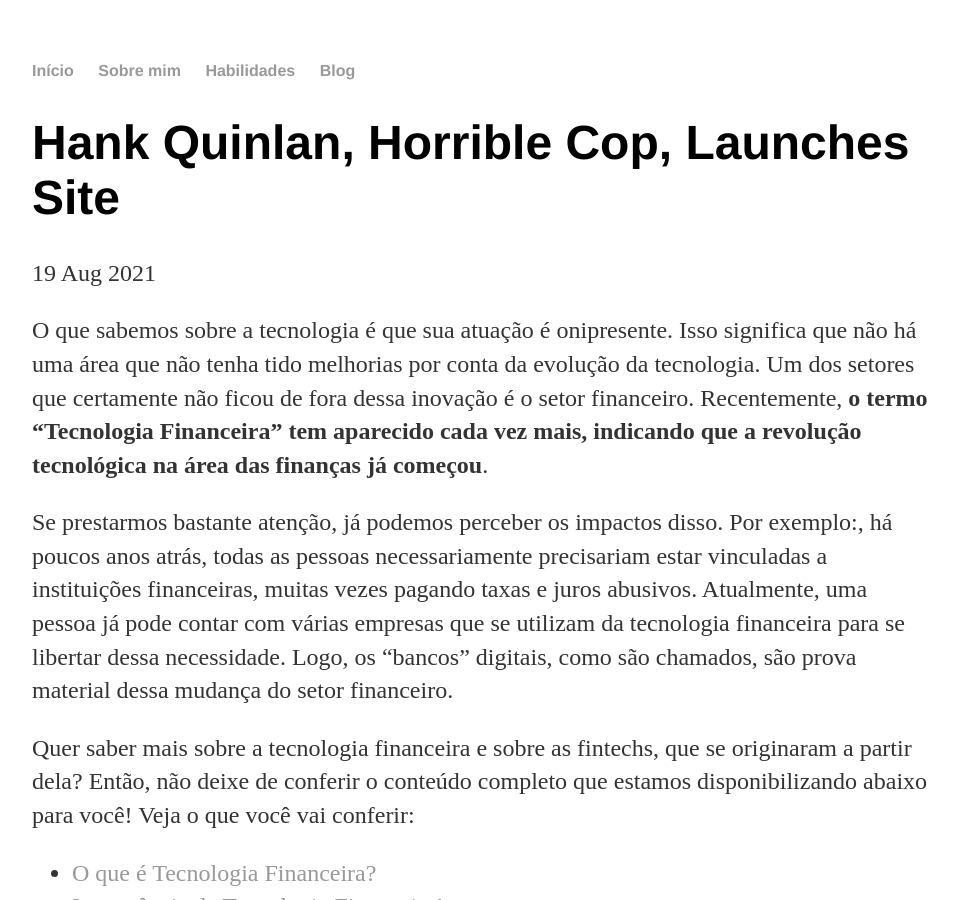
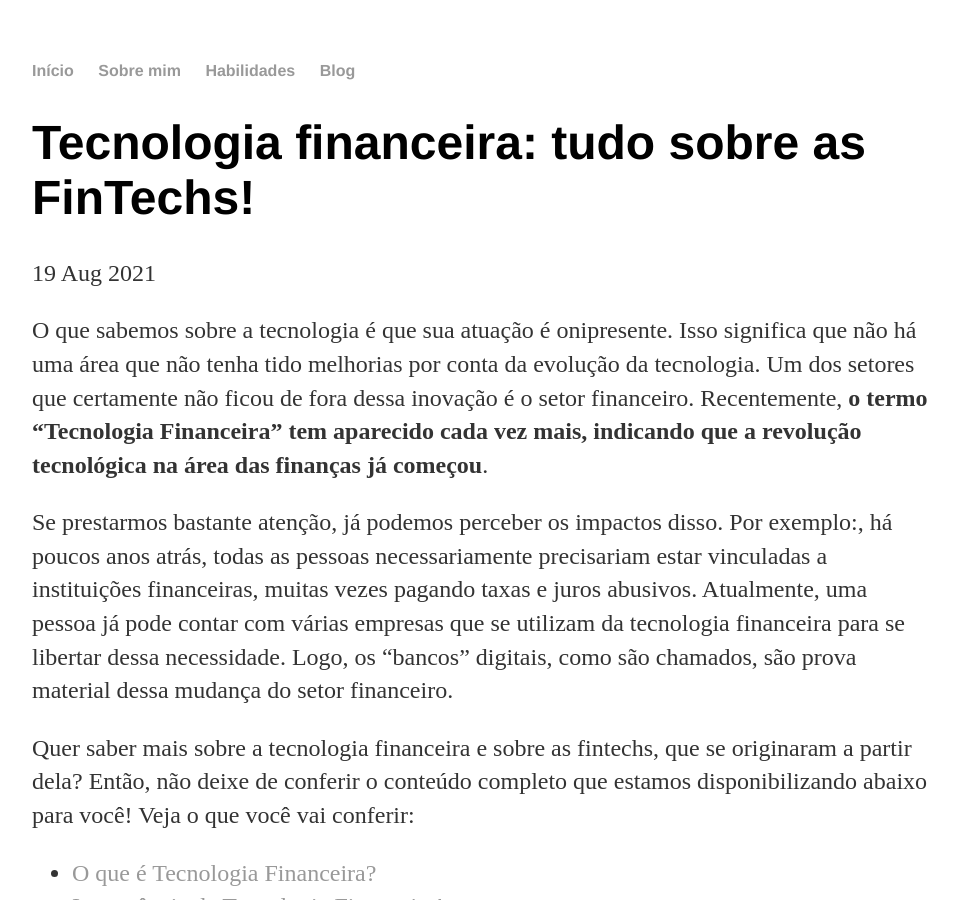
Before and after one commit to leonardohenriquedev/old-portfolio, a Jekyll site: the page built from _posts/2021-08-19-tecnologia-financeira.md, in a window 1280 px wide and 900 px high. Shown: the whole window, without its empty margins (160-1118 px from the left). Built offline with Jekyll 4.4.1, drawn with Linux system fonts in a browser that asks for light colours.

Commit message:
Atualiza portfolio

```diff
--- a/_posts/2014-04-30-hank-quinlan-site-launched.md
+++ b/_posts/2021-08-19-tecnologia-financeira.md
@@ -1,6 +1,6 @@
 ---
 layout: post
-title: "Hank Quinlan, Horrible Cop, Launches Site"
+title: "Tecnologia financeira: tudo sobre as FinTechs!"
 date: 2021-08-19
 ---
 
--- a/about/index.html
+++ b/about/index.html
@@ -1,6 +1,6 @@
 ---
 layout: default
-title: About Hank Quinlan
+title: Sobre mim
 ---
 
 		<div class="about">
--- a/blog/atom.xml
+++ b/blog/atom.xml
@@ -4,7 +4,7 @@ layout: feed
 <?xml version="1.0" encoding="utf-8"?>
 <feed xmlns="http://www.w3.org/2005/Atom">
 
- <title>Hank Quinlan's Blog</title>
+ <title>Blog do Léo</title>
  <link href="http://hankquinlan.github.io/blog/atom.xml" rel="self"/>
  <link href="http://hankquinlan.github.io/blog"/>
  <updated>{{ site.time | date_to_xmlschema }}</updated>
--- a/blog/index.html
+++ b/blog/index.html
@@ -1,6 +1,6 @@
 ---
 layout: default
-title: Hank Quinlan's Blog
+title: Blog do Léo
 ---
 <h1>{{ page.title }}</h1>
 <ul class="posts">
--- a/cv/index.html
+++ b/cv/index.html
@@ -1,10 +1,10 @@
 ---
 layout: default
-title: CV of Your Name
+title: Habilidades
 ---
 
 	<div class="cv">
-		<a href="#" class="download" title="Download CV as PDF">Download CV</a>
+
 		<h2 class="code-line" data-line-start=0 data-line-end=1 ><a id="Fundamentos_do_Desenvolvimento_Web_0"></a>Fundamentos do Desenvolvimento Web</h2>
 <h5 class="code-line" data-line-start=2 data-line-end=3 ><a id="Bloco_1_Introduo__Unix__Shell_2"></a>Bloco 1: Introdução - Unix &amp; Shell</h5>
 <pre><code>    - [ ] 1-3: _Unix &amp; Shell- Part 1_
```
Also changed, not shown: 1 other file.
